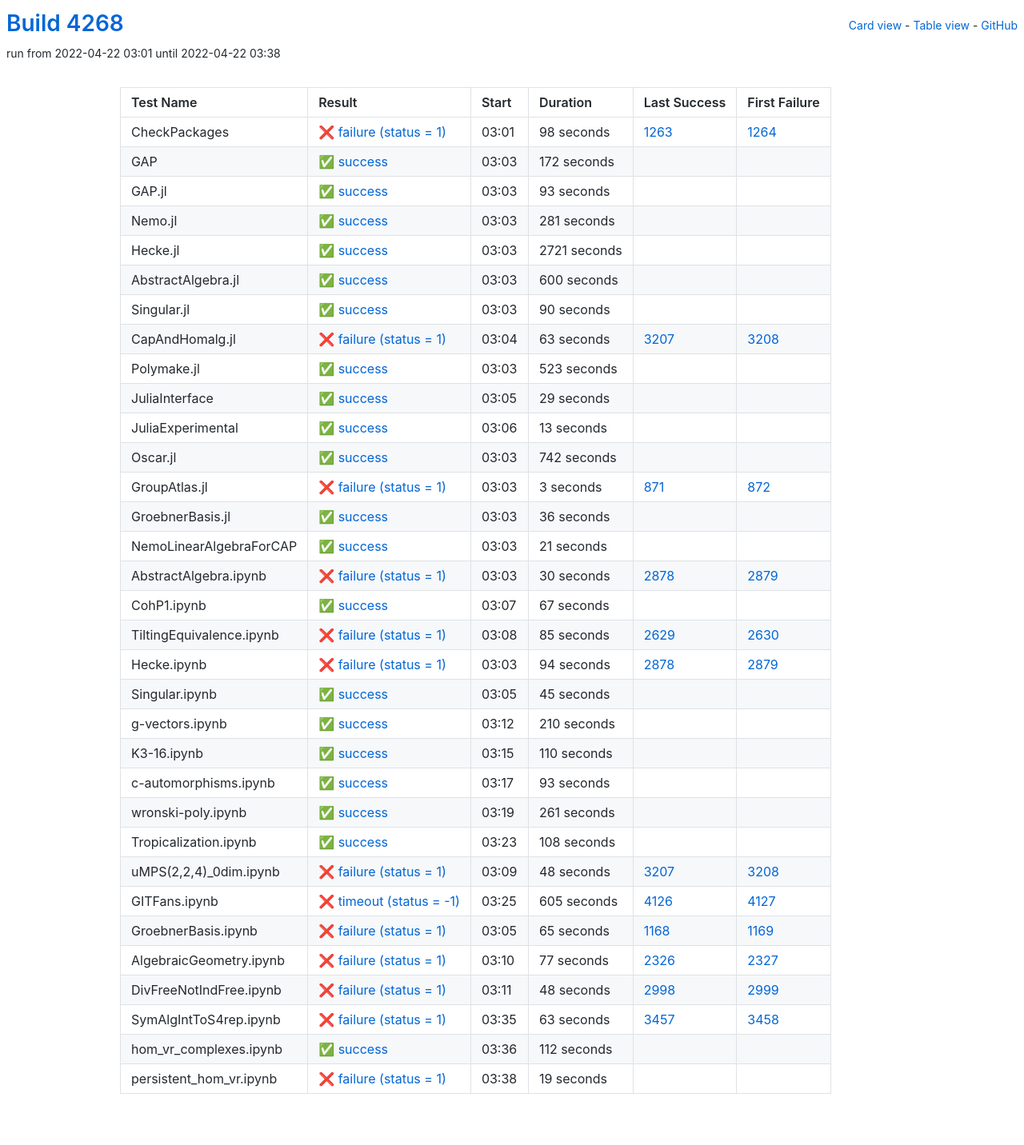
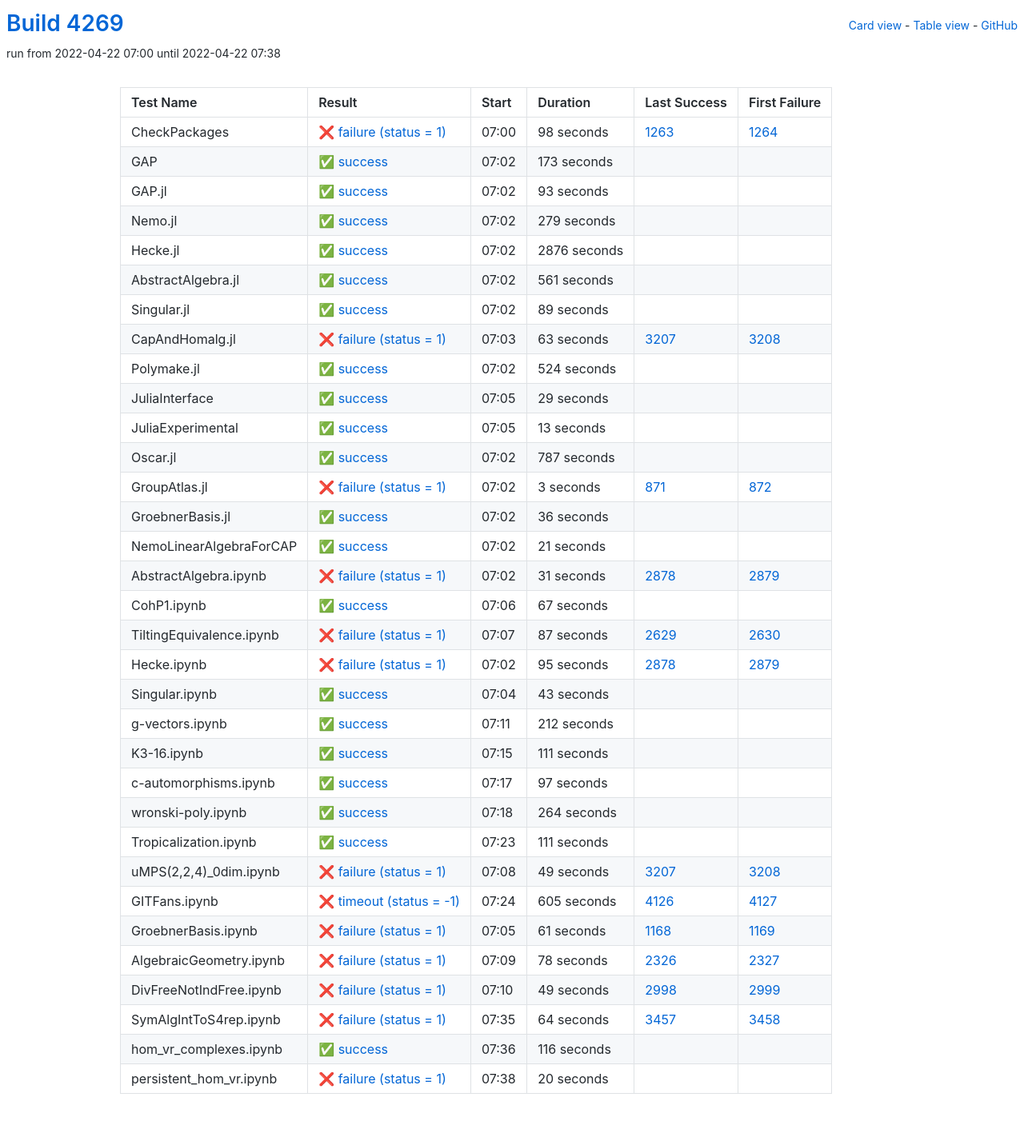
Before and after one commit to oscar-system/oscar-ci-status-stable, a Jekyll site: the page built from table.html, in a window 1280 px wide. Shown: the whole page at 80% size. Built offline with Jekyll 4.4.1, drawn with Linux system fonts in a browser that asks for light colours.

Commit message:
Build #4269

```diff
--- a/_data/ci.yml
+++ b/_data/ci.yml
@@ -1,6 +1,6 @@
 ---
-build: 4268
-build_url: https://oscarci.mathematik.uni-kl.de/job/oscar-stable/4268/
+build: 4269
+build_url: https://oscarci.mathematik.uni-kl.de/job/oscar-stable/4269/
 job: oscar-stable
 organization: oscar-system
 repo: oscar-ci-status-stable
@@ -8,8 +8,8 @@ repourl: https://github.com/oscar-system/oscar-ci-status-stable
 tests:
 - name: CheckPackages
   id: checkpackages
-  log: https://oscarci.mathematik.uni-kl.de/job/oscar-stable/4268/artifact/logs/build-4268/CheckPackages.log
-  start: 2022-04-22 03:01
+  log: https://oscarci.mathematik.uni-kl.de/job/oscar-stable/4269/artifact/logs/build-4269/CheckPackages.log
+  start: 2022-04-22 07:00
   success: false
   exitcode: 1
   status: failure
@@ -20,20 +20,20 @@ tests:
   first_failure_url: https://oscarci.mathematik.uni-kl.de/job/oscar-stable/1264/
 - name: GAP
   id: gap
-  log: https://oscarci.mathematik.uni-kl.de/job/oscar-stable/4268/artifact/logs/build-4268/GAP.log
-  start: 2022-04-22 03:03
+  log: https://oscarci.mathematik.uni-kl.de/job/oscar-stable/4269/artifact/logs/build-4269/GAP.log
+  start: 2022-04-22 07:02
   success: true
   exitcode: 0
   status: success
-  duration: 172
+  duration: 173
   last_success: false
   last_success_url:
   first_failure: false
   first_failure_url:
 - name: GAP.jl
   id: gap-jl
-  log: https://oscarci.mathematik.uni-kl.de/job/oscar-stable/4268/artifact/logs/build-4268/GAP.jl.log
-  start: 2022-04-22 03:03
+  log: https://oscarci.mathematik.uni-kl.de/job/oscar-stable/4269/artifact/logs/build-4269/GAP.jl.log
+  start: 2022-04-22 07:02
   success: true
   exitcode: 0
   status: success
@@ -44,56 +44,56 @@ tests:
   first_failure_url:
 - name: Nemo.jl
   id: nemo-jl
-  log: https://oscarci.mathematik.uni-kl.de/job/oscar-stable/4268/artifact/logs/build-4268/Nemo.jl.log
-  start: 2022-04-22 03:03
+  log: https://oscarci.mathematik.uni-kl.de/job/oscar-stable/4269/artifact/logs/build-4269/Nemo.jl.log
+  start: 2022-04-22 07:02
   success: true
   exitcode: 0
   status: success
-  duration: 281
+  duration: 279
   last_success: false
   last_success_url:
   first_failure: false
   first_failure_url:
 - name: Hecke.jl
   id: hecke-jl
-  log: https://oscarci.mathematik.uni-kl.de/job/oscar-stable/4268/artifact/logs/build-4268/Hecke.jl.log
-  start: 2022-04-22 03:03
+  log: https://oscarci.mathematik.uni-kl.de/job/oscar-stable/4269/artifact/logs/build-4269/Hecke.jl.log
+  start: 2022-04-22 07:02
   success: true
   exitcode: 0
   status: success
-  duration: 2721
+  duration: 2876
   last_success: false
   last_success_url:
   first_failure: false
   first_failure_url:
 - name: AbstractAlgebra.jl
   id: abstractalgebra-jl
-  log: https://oscarci.mathematik.uni-kl.de/job/oscar-stable/4268/artifact/logs/build-4268/AbstractAlgebra.jl.log
-  start: 2022-04-22 03:03
+  log: https://oscarci.mathematik.uni-kl.de/job/oscar-stable/4269/artifact/logs/build-4269/AbstractAlgebra.jl.log
+  start: 2022-04-22 07:02
   success: true
   exitcode: 0
   status: success
-  duration: 600
+  duration: 561
   last_success: false
   last_success_url:
   first_failure: false
   first_failure_url:
 - name: Singular.jl
   id: singular-jl
-  log: https://oscarci.mathematik.uni-kl.de/job/oscar-stable/4268/artifact/logs/build-4268/Singular.jl.log
-  start: 2022-04-22 03:03
+  log: https://oscarci.mathematik.uni-kl.de/job/oscar-stable/4269/artifact/logs/build-4269/Singular.jl.log
+  start: 2022-04-22 07:02
   success: true
   exitcode: 0
   status: success
-  duration: 90
+  duration: 89
   last_success: false
   last_success_url:
   first_failure: false
   first_failure_url:
 - name: CapAndHomalg.jl
   id: capandhomalg-jl
-  log: https://oscarci.mathematik.uni-kl.de/job/oscar-stable/4268/artifact/logs/build-4268/CapAndHomalg.jl.log
-  start: 2022-04-22 03:04
+  log: https://oscarci.mathematik.uni-kl.de/job/oscar-stable/4269/artifact/logs/build-4269/CapAndHomalg.jl.log
+  start: 2022-04-22 07:03
   success: false
   exitcode: 1
   status: failure
@@ -104,20 +104,20 @@ tests:
   first_failure_url: https://oscarci.mathematik.uni-kl.de/job/oscar-stable/3208/
 - name: Polymake.jl
   id: polymake-jl
-  log: https://oscarci.mathematik.uni-kl.de/job/oscar-stable/4268/artifact/logs/build-4268/Polymake.jl.log
-  start: 2022-04-22 03:03
+  log: https://oscarci.mathematik.uni-kl.de/job/oscar-stable/4269/artifact/logs/build-4269/Polymake.jl.log
+  start: 2022-04-22 07:02
   success: true
   exitcode: 0
   status: success
-  duration: 523
+  duration: 524
   last_success: false
   last_success_url:
   first_failure: false
   first_failure_url:
 - name: JuliaInterface
   id: juliainterface
-  log: https://oscarci.mathematik.uni-kl.de/job/oscar-stable/4268/artifact/logs/build-4268/JuliaInterface.log
-  start: 2022-04-22 03:05
+  log: https://oscarci.mathematik.uni-kl.de/job/oscar-stable/4269/artifact/logs/build-4269/JuliaInterface.log
+  start: 2022-04-22 07:05
   success: true
   exitcode: 0
   status: success
@@ -128,8 +128,8 @@ tests:
   first_failure_url:
 - name: JuliaExperimental
   id: juliaexperimental
-  log: https://oscarci.mathematik.uni-kl.de/job/oscar-stable/4268/artifact/logs/build-4268/JuliaExperimental.log
-  start: 2022-04-22 03:06
+  log: https://oscarci.mathematik.uni-kl.de/job/oscar-stable/4269/artifact/logs/build-4269/JuliaExperimental.log
+  start: 2022-04-22 07:05
   success: true
   exitcode: 0
   status: success
@@ -140,20 +140,20 @@ tests:
   first_failure_url:
 - name: Oscar.jl
   id: oscar-jl
-  log: https://oscarci.mathematik.uni-kl.de/job/oscar-stable/4268/artifact/logs/build-4268/Oscar.jl.log
-  start: 2022-04-22 03:03
+  log: https://oscarci.mathematik.uni-kl.de/job/oscar-stable/4269/artifact/logs/build-4269/Oscar.jl.log
+  start: 2022-04-22 07:02
   success: true
   exitcode: 0
   status: success
-  duration: 742
+  duration: 787
   last_success: false
   last_success_url:
   first_failure: false
   first_failure_url:
 - name: GroupAtlas.jl
   id: groupatlas-jl
-  log: https://oscarci.mathematik.uni-kl.de/job/oscar-stable/4268/artifact/logs/build-4268/GroupAtlas.jl.log
-  start: 2022-04-22 03:03
+  log: https://oscarci.mathematik.uni-kl.de/job/oscar-stable/4269/artifact/logs/build-4269/GroupAtlas.jl.log
+  start: 2022-04-22 07:02
   success: false
   exitcode: 1
   status: failure
@@ -164,8 +164,8 @@ tests:
   first_failure_url: https://oscarci.mathematik.uni-kl.de/job/oscar-stable/872/
 - name: GroebnerBasis.jl
   id: groebnerbasis-jl
-  log: https://oscarci.mathematik.uni-kl.de/job/oscar-stable/4268/artifact/logs/build-4268/GroebnerBasis.jl.log
-  start: 2022-04-22 03:03
+  log: https://oscarci.mathematik.uni-kl.de/job/oscar-stable/4269/artifact/logs/build-4269/GroebnerBasis.jl.log
+  start: 2022-04-22 07:02
   success: true
   exitcode: 0
   status: success
@@ -176,8 +176,8 @@ tests:
   first_failure_url:
 - name: NemoLinearAlgebraForCAP
   id: nemolinearalgebraforcap
-  log: https://oscarci.mathematik.uni-kl.de/job/oscar-stable/4268/artifact/logs/build-4268/NemoLinearAlgebraForCAP.log
-  start: 2022-04-22 03:03
+  log: https://oscarci.mathematik.uni-kl.de/job/oscar-stable/4269/artifact/logs/build-4269/NemoLinearAlgebraForCAP.log
+  start: 2022-04-22 07:02
   success: true
   exitcode: 0
   status: success
@@ -188,20 +188,20 @@ tests:
   first_failure_url:
 - name: AbstractAlgebra.ipynb
   id: abstractalgebra-ipynb
-  log: https://oscarci.mathematik.uni-kl.de/job/oscar-stable/4268/artifact/logs/build-4268/AbstractAlgebra.ipynb.log
-  start: 2022-04-22 03:03
+  log: https://oscarci.mathematik.uni-kl.de/job/oscar-stable/4269/artifact/logs/build-4269/AbstractAlgebra.ipynb.log
+  start: 2022-04-22 07:02
   success: false
   exitcode: 1
   status: failure
-  duration: 30
+  duration: 31
   last_success: 2878
   last_success_url: https://oscarci.mathematik.uni-kl.de/job/oscar-stable/2878/
   first_failure: 2879
   first_failure_url: https://oscarci.mathematik.uni-kl.de/job/oscar-stable/2879/
 - name: CohP1.ipynb
   id: cohp1-ipynb
-  log: https://oscarci.mathematik.uni-kl.de/job/oscar-stable/4268/artifact/logs/build-4268/CohP1.ipynb.log
-  start: 2022-04-22 03:07
+  log: https://oscarci.mathematik.uni-kl.de/job/oscar-stable/4269/artifact/logs/build-4269/CohP1.ipynb.log
+  start: 2022-04-22 07:06
   success: true
   exitcode: 0
   status: success
@@ -212,116 +212,116 @@ tests:
   first_failure_url:
 - name: TiltingEquivalence.ipynb
   id: tiltingequivalence-ipynb
-  log: https://oscarci.mathematik.uni-kl.de/job/oscar-stable/4268/artifact/logs/build-4268/TiltingEquivalence.ipynb.log
-  start: 2022-04-22 03:08
+  log: https://oscarci.mathematik.uni-kl.de/job/oscar-stable/4269/artifact/logs/build-4269/TiltingEquivalence.ipynb.log
+  start: 2022-04-22 07:07
   success: false
   exitcode: 1
   status: failure
-  duration: 85
+  duration: 87
   last_success: 2629
   last_success_url: https://oscarci.mathematik.uni-kl.de/job/oscar-stable/2629/
   first_failure: 2630
   first_failure_url: https://oscarci.mathematik.uni-kl.de/job/oscar-stable/2630/
 - name: Hecke.ipynb
   id: hecke-ipynb
-  log: https://oscarci.mathematik.uni-kl.de/job/oscar-stable/4268/artifact/logs/build-4268/Hecke.ipynb.log
-  start: 2022-04-22 03:03
+  log: https://oscarci.mathematik.uni-kl.de/job/oscar-stable/4269/artifact/logs/build-4269/Hecke.ipynb.log
+  start: 2022-04-22 07:02
   success: false
   exitcode: 1
   status: failure
-  duration: 94
+  duration: 95
   last_success: 2878
   last_success_url: https://oscarci.mathematik.uni-kl.de/job/oscar-stable/2878/
   first_failure: 2879
   first_failure_url: https://oscarci.mathematik.uni-kl.de/job/oscar-stable/2879/
 - name: Singular.ipynb
   id: singular-ipynb
-  log: https://oscarci.mathematik.uni-kl.de/job/oscar-stable/4268/artifact/logs/build-4268/Singular.ipynb.log
-  start: 2022-04-22 03:05
+  log: https://oscarci.mathematik.uni-kl.de/job/oscar-stable/4269/artifact/logs/build-4269/Singular.ipynb.log
+  start: 2022-04-22 07:04
   success: true
   exitcode: 0
   status: success
-  duration: 45
+  duration: 43
   last_success: false
   last_success_url:
   first_failure: false
   first_failure_url:
 - name: g-vectors.ipynb
   id: g-vectors-ipynb
-  log: https://oscarci.mathematik.uni-kl.de/job/oscar-stable/4268/artifact/logs/build-4268/g-vectors.ipynb.log
-  start: 2022-04-22 03:12
+  log: https://oscarci.mathematik.uni-kl.de/job/oscar-stable/4269/artifact/logs/build-4269/g-vectors.ipynb.log
+  start: 2022-04-22 07:11
   success: true
   exitcode: 0
   status: success
-  duration: 210
+  duration: 212
   last_success: false
   last_success_url:
   first_failure: false
   first_failure_url:
 - name: K3-16.ipynb
   id: k3-16-ipynb
-  log: https://oscarci.mathematik.uni-kl.de/job/oscar-stable/4268/artifact/logs/build-4268/K3-16.ipynb.log
-  start: 2022-04-22 03:15
+  log: https://oscarci.mathematik.uni-kl.de/job/oscar-stable/4269/artifact/logs/build-4269/K3-16.ipynb.log
+  start: 2022-04-22 07:15
   success: true
   exitcode: 0
   status: success
-  duration: 110
+  duration: 111
   last_success: false
   last_success_url:
   first_failure: false
   first_failure_url:
 - name: c-automorphisms.ipynb
   id: c-automorphisms-ipynb
-  log: https://oscarci.mathematik.uni-kl.de/job/oscar-stable/4268/artifact/logs/build-4268/c-automorphisms.ipynb.log
-  start: 2022-04-22 03:17
+  log: https://oscarci.mathematik.uni-kl.de/job/oscar-stable/4269/artifact/logs/build-4269/c-automorphisms.ipynb.log
+  start: 2022-04-22 07:17
   success: true
   exitcode: 0
   status: success
-  duration: 93
+  duration: 97
   last_success: false
   last_success_url:
   first_failure: false
   first_failure_url:
 - name: wronski-poly.ipynb
   id: wronski-poly-ipynb
-  log: https://oscarci.mathematik.uni-kl.de/job/oscar-stable/4268/artifact/logs/build-4268/wronski-poly.ipynb.log
-  start: 2022-04-22 03:19
+  log: https://oscarci.mathematik.uni-kl.de/job/oscar-stable/4269/artifact/logs/build-4269/wronski-poly.ipynb.log
+  start: 2022-04-22 07:18
   success: true
   exitcode: 0
   status: success
-  duration: 261
+  duration: 264
   last_success: false
   last_success_url:
   first_failure: false
   first_failure_url:
 - name: Tropicalization.ipynb
   id: tropicalization-ipynb
-  log: https://oscarci.mathematik.uni-kl.de/job/oscar-stable/4268/artifact/logs/build-4268/Tropicalization.ipynb.log
-  start: 2022-04-22 03:23
+  log: https://oscarci.mathematik.uni-kl.de/job/oscar-stable/4269/artifact/logs/build-4269/Tropicalization.ipynb.log
+  start: 2022-04-22 07:23
   success: true
   exitcode: 0
   status: success
-  duration: 108
+  duration: 111
   last_success: false
   last_success_url:
   first_failure: false
   first_failure_url:
 - name: uMPS(2,2,4)_0dim.ipynb
   id: umps-2-2-4-0dim-ipynb
-  log: https://oscarci.mathematik.uni-kl.de/job/oscar-stable/4268/artifact/logs/build-4268/uMPS-2-2-4-_0dim.ipynb.log
-  start: 2022-04-22 03:09
+  log: https://oscarci.mathematik.uni-kl.de/job/oscar-stable/4269/artifact/logs/build-4269/uMPS-2-2-4-_0dim.ipynb.log
+  start: 2022-04-22 07:08
   success: false
   exitcode: 1
   status: failure
-  duration: 48
+  duration: 49
   last_success: 3207
   last_success_url: https://oscarci.mathematik.uni-kl.de/job/oscar-stable/3207/
   first_failure: 3208
   first_failure_url: https://oscarci.mathematik.uni-kl.de/job/oscar-stable/3208/
 - name: GITFans.ipynb
   id: gitfans-ipynb
-  log: https://oscarci.mathematik.uni-kl.de/job/oscar-stable/4268/artifact/logs/build-4268/GITFans.ipynb.log
-  start: 2022-04-22 03:25
+  log: https://oscarci.mathematik.uni-kl.de/job/oscar-stable/4269/artifact/logs/build-4269/GITFans.ipynb.log
+  start: 2022-04-22 07:24
   success: false
   exitcode: -1
   status: timeout
@@ -332,72 +332,72 @@ tests:
   first_failure_url: https://oscarci.mathematik.uni-kl.de/job/oscar-stable/4127/
 - name: GroebnerBasis.ipynb
   id: groebnerbasis-ipynb
-  log: https://oscarci.mathematik.uni-kl.de/job/oscar-stable/4268/artifact/logs/build-4268/GroebnerBasis.ipynb.log
-  start: 2022-04-22 03:05
+  log: https://oscarci.mathematik.uni-kl.de/job/oscar-stable/4269/artifact/logs/build-4269/GroebnerBasis.ipynb.log
+  start: 2022-04-22 07:05
   success: false
   exitcode: 1
   status: failure
-  duration: 65
+  duration: 61
   last_success: 1168
   last_success_url: https://oscarci.mathematik.uni-kl.de/job/oscar-stable/1168/
   first_failure: 1169
   first_failure_url: https://oscarci.mathematik.uni-kl.de/job/oscar-stable/1169/
 - name: AlgebraicGeometry.ipynb
   id: algebraicgeometry-ipynb
-  log: https://oscarci.mathematik.uni-kl.de/job/oscar-stable/4268/artifact/logs/build-4268/AlgebraicGeometry.ipynb.log
-  start: 2022-04-22 03:10
+  log: https://oscarci.mathematik.uni-kl.de/job/oscar-stable/4269/artifact/logs/build-4269/AlgebraicGeometry.ipynb.log
+  start: 2022-04-22 07:09
   success: false
   exitcode: 1
   status: failure
-  duration: 77
+  duration: 78
   last_success: 2326
   last_success_url: https://oscarci.mathematik.uni-kl.de/job/oscar-stable/2326/
   first_failure: 2327
   first_failure_url: https://oscarci.mathematik.uni-kl.de/job/oscar-stable/2327/
 - name: DivFreeNotIndFree.ipynb
   id: divfreenotindfree-ipynb
-  log: https://oscarci.mathematik.uni-kl.de/job/oscar-stable/4268/artifact/logs/build-4268/DivFreeNotIndFree.ipynb.log
-  start: 2022-04-22 03:11
+  log: https://oscarci.mathematik.uni-kl.de/job/oscar-stable/4269/artifact/logs/build-4269/DivFreeNotIndFree.ipynb.log
+  start: 2022-04-22 07:10
   success: false
   exitcode: 1
   status: failure
-  duration: 48
+  duration: 49
   last_success: 2998
   last_success_url: https://oscarci.mathematik.uni-kl.de/job/oscar-stable/2998/
   first_failure: 2999
   first_failure_url: https://oscarci.mathematik.uni-kl.de/job/oscar-stable/2999/
 - name: SymAlgIntToS4rep.ipynb
   id: symalginttos4rep-ipynb
-  log: https://oscarci.mathematik.uni-kl.de/job/oscar-stable/4268/artifact/logs/build-4268/SymAlgIntToS4rep.ipynb.log
-  start: 2022-04-22 03:35
+  log: https://oscarci.mathematik.uni-kl.de/job/oscar-stable/4269/artifact/logs/build-4269/SymAlgIntToS4rep.ipynb.log
+  start: 2022-04-22 07:35
   success: false
   exitcode: 1
   status: failure
-  duration: 63
+  duration: 64
   last_success: 3457
   last_success_url: https://oscarci.mathematik.uni-kl.de/job/oscar-stable/3457/
   first_failure: 3458
   first_failure_url: https://oscarci.mathematik.uni-kl.de/job/oscar-stable/3458/
 - name: hom_vr_complexes.ipynb
   id: hom-vr-complexes-ipynb
-  log: https://oscarci.mathematik.uni-kl.de/job/oscar-stable/4268/artifact/logs/build-4268/hom_vr_complexes.ipynb.log
-  start: 2022-04-22 03:36
+  log: https://oscarci.mathematik.uni-kl.de/job/oscar-stable/4269/artifact/logs/build-4269/hom_vr_complexes.ipynb.log
+  start: 2022-04-22 07:36
   success: true
   exitcode: 0
   status: success
-  duration: 112
+  duration: 116
   last_success: false
   last_success_url:
   first_failure: false
   first_failure_url:
 - name: persistent_hom_vr.ipynb
   id: persistent-hom-vr-ipynb
-  log: https://oscarci.mathematik.uni-kl.de/job/oscar-stable/4268/artifact/logs/build-4268/persistent_hom_vr.ipynb.log
-  start: 2022-04-22 03:38
+  log: https://oscarci.mathematik.uni-kl.de/job/oscar-stable/4269/artifact/logs/build-4269/persistent_hom_vr.ipynb.log
+  start: 2022-04-22 07:38
   success: false
   exitcode: 1
   status: failure
-  duration: 19
+  duration: 20
   last_success: false
   last_success_url:
   first_failure: false
```
Also changed, not shown: README.md.
